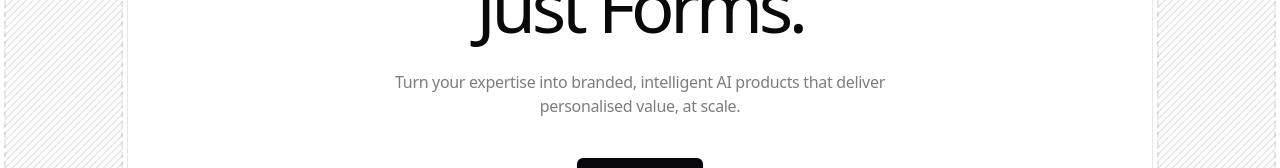
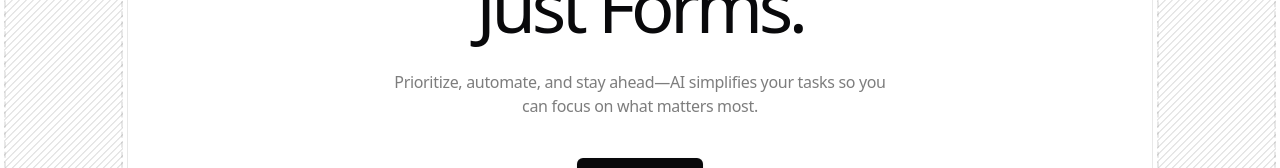
Before and after one commit to Writehand-Solutions/websitetry, a Next.js app: page / in a window 1280 px wide. Shown: the part 379-547 px from the top of the page. Built offline with nearby package versions, Linux system fonts and the light colour scheme.

Commit message:
Update hero.tsx

```diff
--- a/src/components/sections/hero.tsx
+++ b/src/components/sections/hero.tsx
@@ -19,7 +19,8 @@
             Build AI Products, not Just Forms.
           </h1>
           <p className="text-muted-foreground mx-auto mt-5 max-w-[500px] leading-[1.5] tracking-[-0.32px] md:mt-6">
-            Turn your expertise into branded, intelligent AI products that deliver personalised value, at scale.
+            Prioritize, automate, and stay ahead—AI simplifies your tasks so you
+            can focus on what matters most.
           </p>
           <Button asChild className="mt-6 gap-1 md:mt-8 lg:mt-10">
             <Link href="/dashboard">
```
